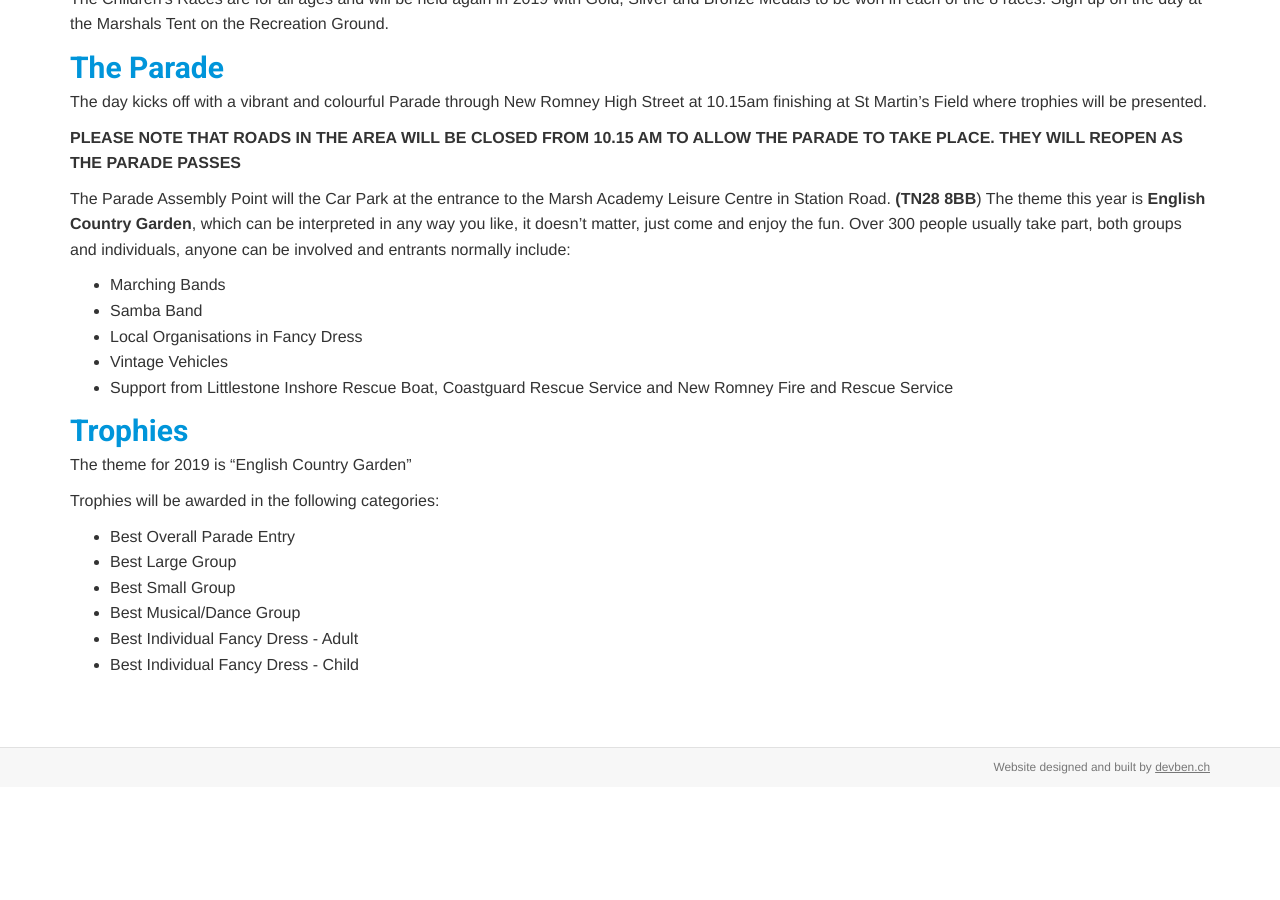
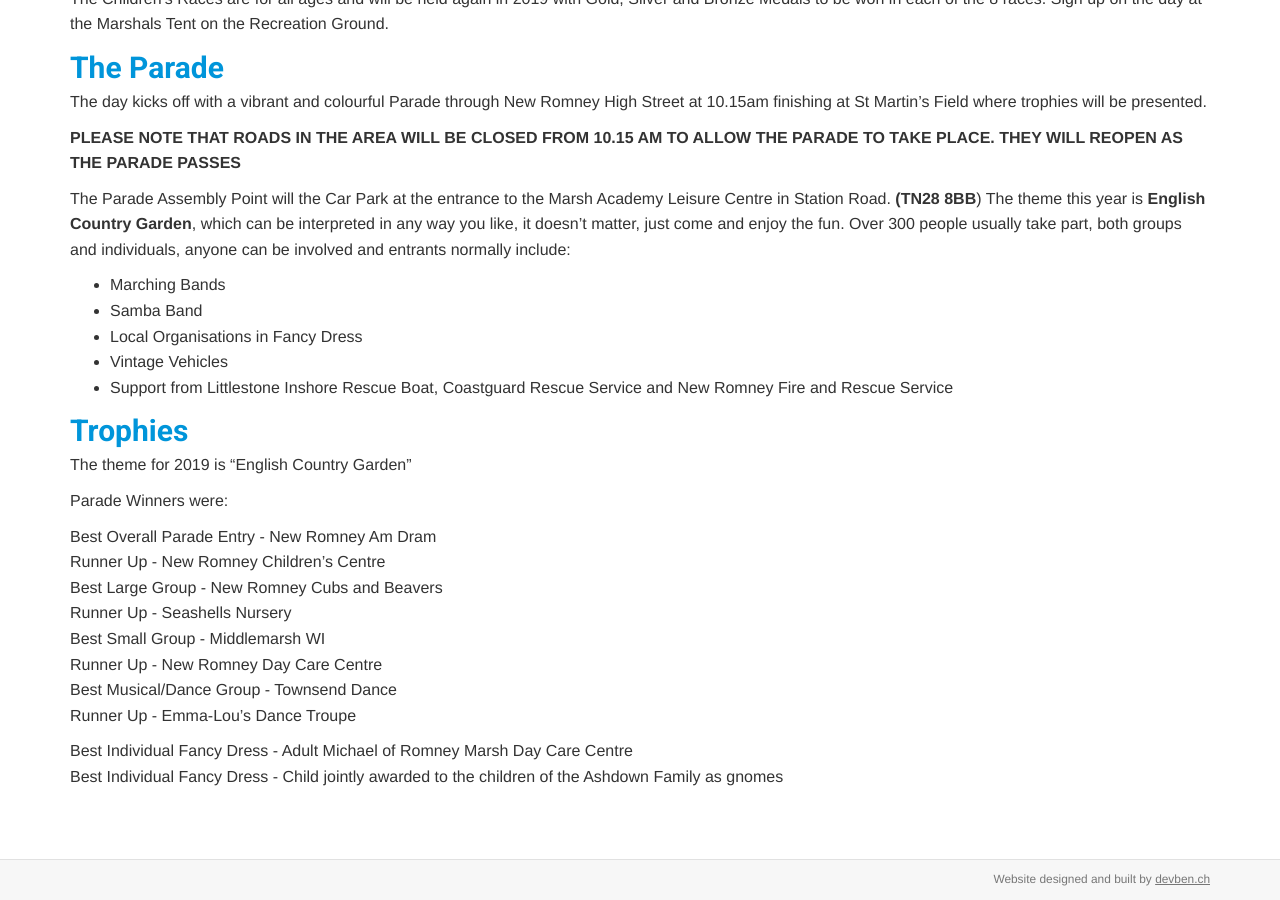
Before and after one commit to jodiedoubleday/newromney, a Jekyll site: the page built from takePart.md, in a window 1280 px wide and 900 px high, scrolled down 801 px. Built offline with Jekyll 4.4.1, drawn with Linux system fonts in a browser that asks for light colours; a script that is not in the unit is left out; before the commit the page ends 1588 px from its top, so only the background shows below that.

Commit message:
Update Pages “takePart”

```diff
--- a/takePart.md
+++ b/takePart.md
@@ -45,11 +45,16 @@ The Parade Assembly Point will the Car Park at the entrance to the Marsh Academy
 
 The theme for 2019 is "English Country Garden"
 
-Trophies will be awarded in the following categories:
+Parade Winners were:
 
-* Best Overall Parade Entry
-* Best Large Group
-* Best Small Group
-* Best Musical/Dance Group
-* Best Individual Fancy Dress - Adult
-* Best Individual Fancy Dress - Child
+Best Overall Parade Entry          -  New Romney Am Dram\
+Runner Up                                 -  New Romney Children's Centre\
+Best Large Group                      -  New Romney Cubs and Beavers\
+Runner Up                                 -  Seashells Nursery\
+Best Small Group                      -  Middlemarsh WI\
+Runner Up                                 -  New Romney Day Care Centre\
+Best Musical/Dance Group       -   Townsend Dance\
+Runner Up                                -   Emma-Lou's Dance Troupe
+
+Best Individual Fancy Dress - Adult Michael of Romney Marsh Day Care Centre\
+Best Individual Fancy Dress - Child jointly awarded to the children of the Ashdown Family as gnomes
```
